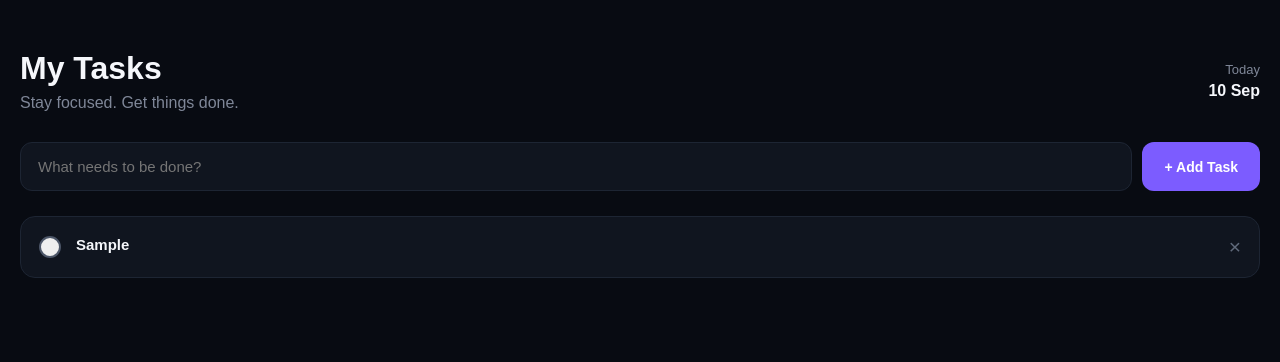
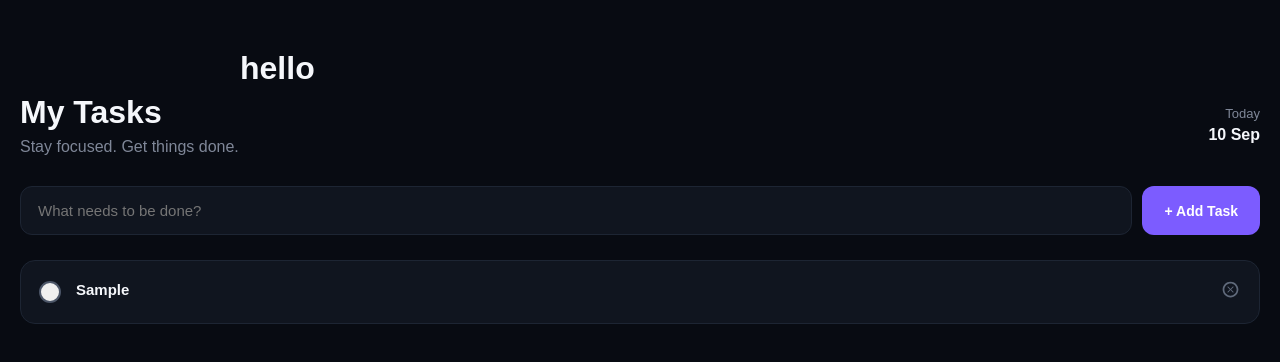
Before and after one commit to surajhalder037-collab/to-doo, a React (Vite) app in the folder idkkk/: page / in a window 1280 px wide. Both pictures are taken after typing "Sample" into the empty fields and a click on the button "+ Add Task". Shown: the top 362 px of the page. Built offline with nearby package versions, Linux system fonts and the light colour scheme.

Commit message:
react-icons

```diff
--- a/idkkk/package.json
+++ b/idkkk/package.json
@@ -11,7 +11,8 @@
   },
   "dependencies": {
     "react": "^19.2.8",
-    "react-dom": "^19.2.8"
+    "react-dom": "^19.2.8",
+    "react-icons": "^5.7.0"
   },
   "devDependencies": {
     "@types/react": "^19.2.18",
--- a/idkkk/src/App.jsx
+++ b/idkkk/src/App.jsx
@@ -32,7 +32,9 @@ function Todo() {
   return (
  <>
 
-      <div className="app"></div>
+      <div className="app">
+        <h1>hello </h1>
+      </div>
       <Head day={day} month={month} />
       <Input tasks={tasks} text={text} setTasks={setTasks} setText={setText} />
       <Task deelete={deelete} tasks={tasks} setTasks={setTasks} />
--- a/idkkk/src/task.jsx
+++ b/idkkk/src/task.jsx
@@ -1,3 +1,7 @@
+
+
+import { TiDeleteOutline } from "react-icons/ti";
+
 
 function Task({ deelete, tasks, setTasks }) {
 
@@ -28,7 +32,7 @@ function Task({ deelete, tasks, setTasks }) {
               <div className="task-content">
                  <h3>{task.name}</h3>
             </div>
-              <button onClick={() => deelete(index)} className="delete">×</button>
+          <button onClick={() => deelete(index)} className="delete">{<TiDeleteOutline />}</button>
            </div>
       })}
 
```
Also changed, not shown: 1 other file (tests, documents, lock files or other folders).
